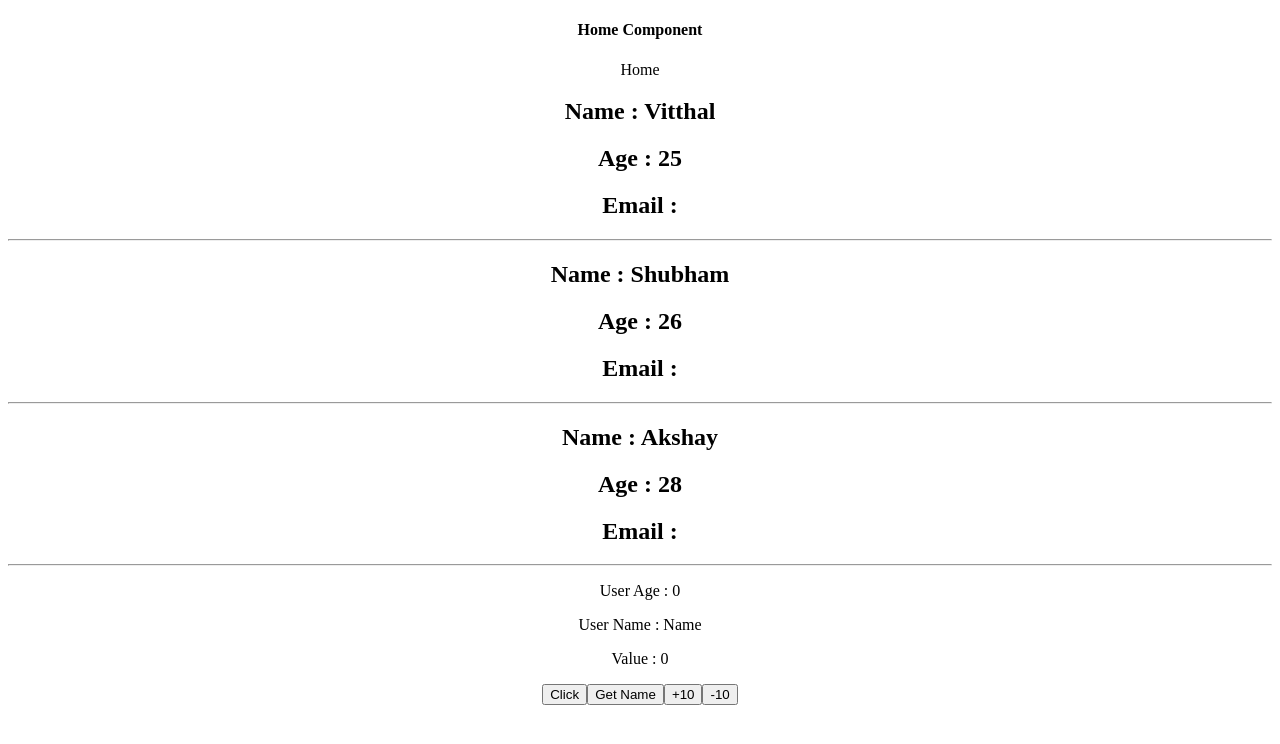
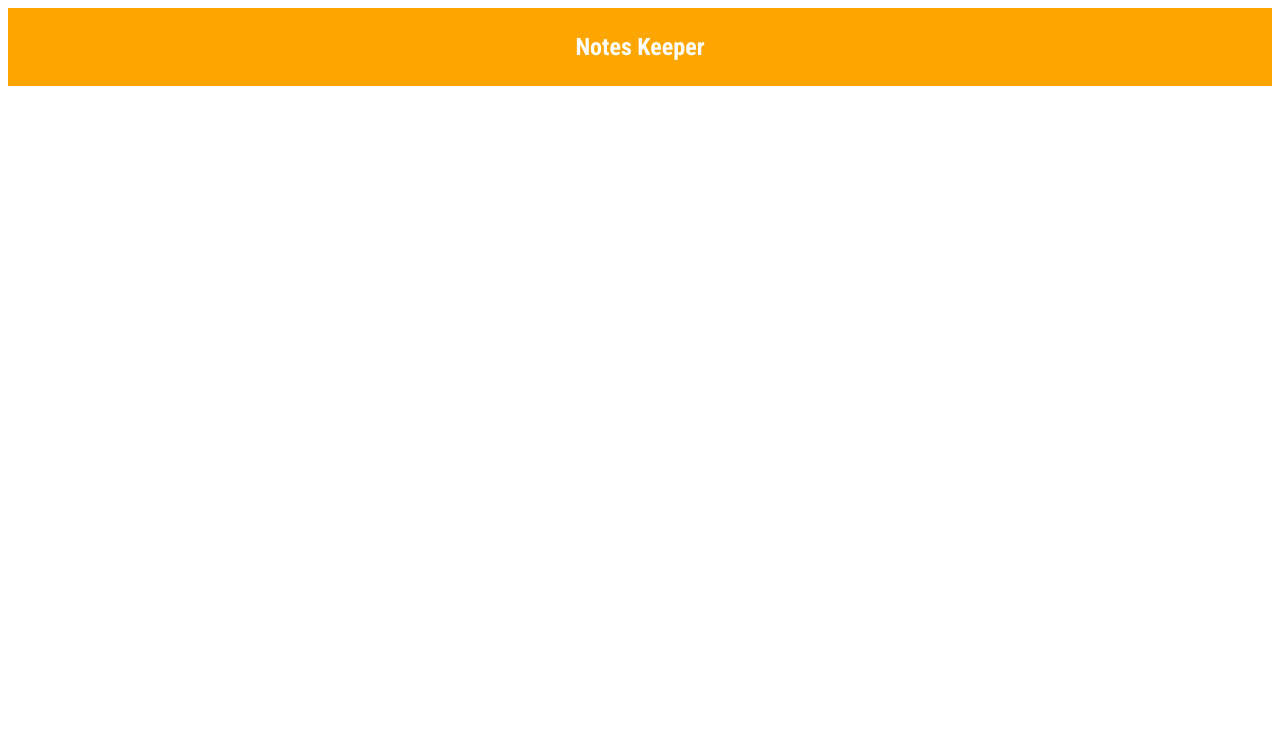
Before and after one commit to vithalmh24/reactwebsite, a React (Create React App) app: page / in a window 1280 px wide. Shown: the top 744 px of the page. Built offline with nearby package versions, Linux system fonts and the light colour scheme.

Commit message:
Header Component Created

```diff
--- a/public/index.html
+++ b/public/index.html
@@ -10,6 +10,9 @@
       content="Web site created using create-react-app"
     />
     <link rel="apple-touch-icon" href="%PUBLIC_URL%/logo192.png" />
+    <link rel="preconnect" href="https://fonts.googleapis.com">
+<link rel="preconnect" href="https://fonts.gstatic.com" crossorigin>
+<link href="https://fonts.googleapis.com/css2?family=Roboto+Condensed:wght@400;700&display=swap" rel="stylesheet">
     <!--
       manifest.json provides metadata used when your web app is installed on a
       user's mobile device or desktop. See https://developers.google.com/web/fundamentals/web-app-manifest/
--- a/src/App.css
+++ b/src/App.css
@@ -1,7 +1,9 @@
 .App {
   text-align: center;
 }
-
+body{
+  font-family: 'Roboto Condensed', sans-serif;
+}
 .App-logo {
   height: 40vmin;
   pointer-events: none;
@@ -13,19 +15,14 @@
   }
 }
 
-.App-header {
-  background-color: #282c34;
-  min-height: 100vh;
-  display: flex;
-  flex-direction: column;
-  align-items: center;
-  justify-content: center;
-  font-size: calc(10px + 2vmin);
-  color: white;
+header{
+  background-color: orange;
+  padding: 5px;
+  margin: 0;
+
 }
-
-.App-link {
-  color: #61dafb;
+header h2{
+  color: #fff;
 }
 
 @keyframes App-logo-spin {
--- a/src/App.js
+++ b/src/App.js
@@ -2,56 +2,12 @@
 import './App.css';
 import { useState } from 'react';
 import Home from './Home';
+import Header from './Component/Header';
 function App() {
-  const [age,setAge]= useState(0);
-  const [Name,setName]= useState("Name");
-  const [number,SetNumber]=useState(0);
-  const students=[
-    { Name : "Vitthal",Age : 25,IsSamePerson:true},
-    { Name : "Shubham",Age : 26,IsSamePerson:true},
-    { Name : "Akshay",Age : 28,IsSamePerson: true },
-
-  ]
-
-  function ClickFunc()
-  {
-    setAge(age+1);
-  }
-
-  function ChangeName()
-  {
-    setName('Vitthal');
-  }
-
-    function PlusTen()
-    {
-      SetNumber(number+10)
-    }
-    function MinusTen()
-    {
-      SetNumber(number-10)
-    }
-
   return (
 
     <div className="App">
-      <h4>Home Component</h4>
-      <Home/>
-      {
-      students.map((user,key)=>{
-         if(user.IsSamePerson){
-          return <MyComponent Name={user.Name} Age={user.Age}  />;
-        }
-
-      })
-      }
-      <p>User Age : {age}</p>
-      <p>User Name : {Name}</p>
-      <p>  Value : { number }</p>
-      <button onClick={ ClickFunc }>Click</button>
-      <button onClick={ ChangeName }>Get Name</button>
-      <button onClick={ PlusTen }>+10</button>
-      <button onClick={ MinusTen }>-10</button>
+        <Header/>
     </div>
   );
 }
--- /dev/null
+++ b/src/Component/Header.js
@@ -0,0 +1,11 @@
+import React from 'react'
+
+const Header = () => {
+  return (
+    <header>
+        <h2>Notes Keeper</h2>
+    </header>
+  )
+}
+
+export default Header
```
Also changed, not shown: src/Component/Footer.js (added).
